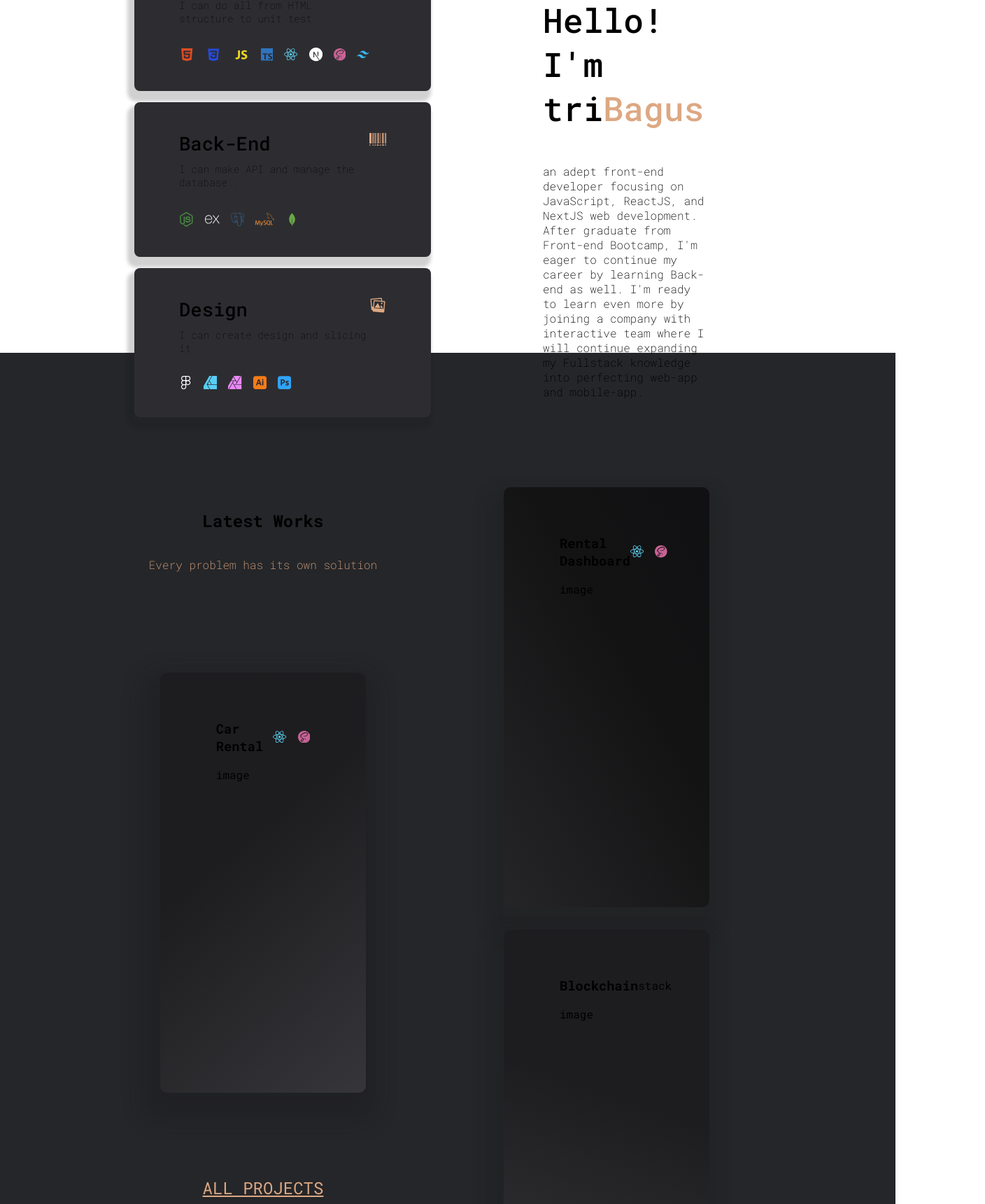
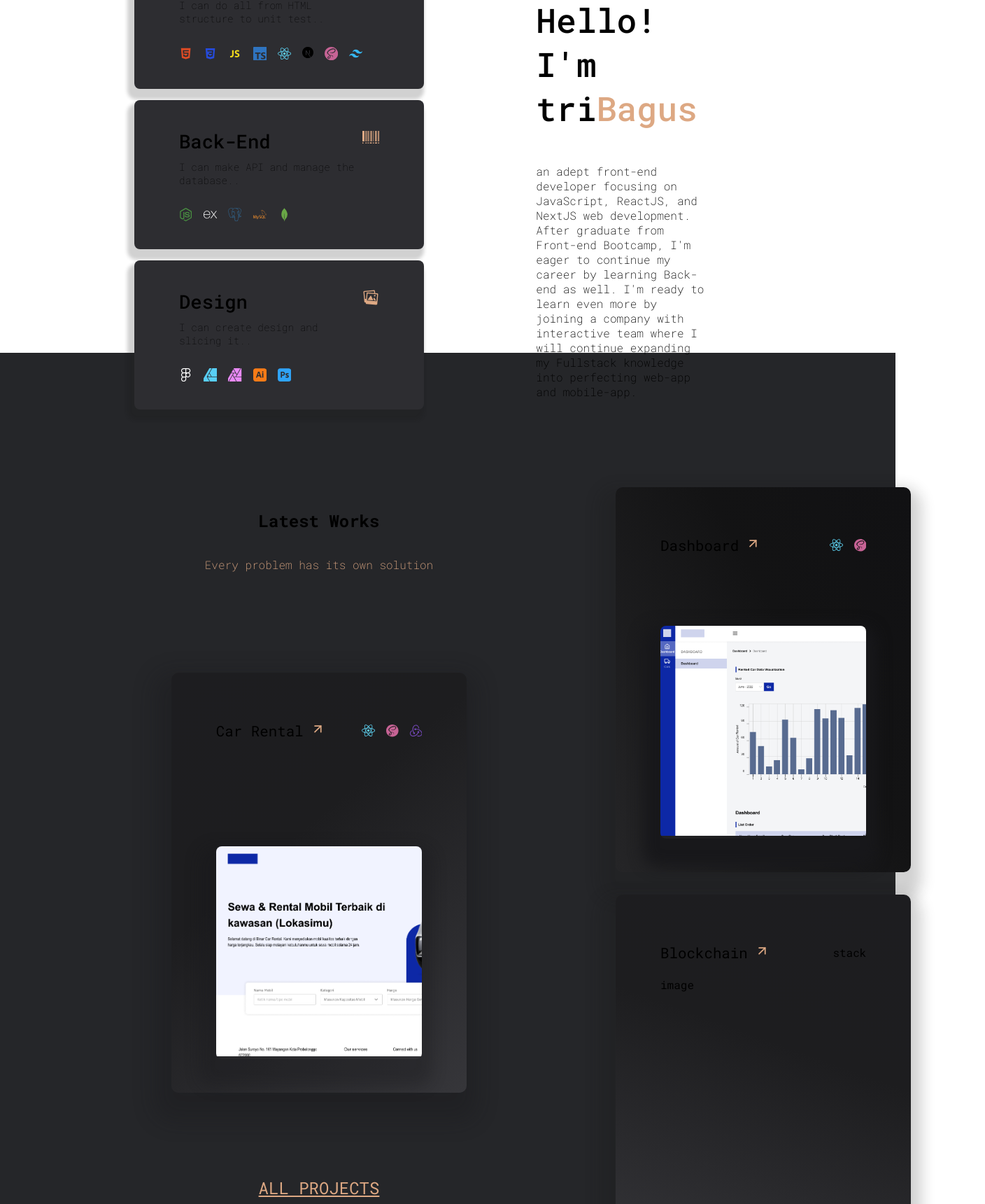
Before and after one commit to tribagusu/tribagus-website, a Next.js app: page / in a window 1280 px wide. Shown: the part 1064-2784 px from the top of the page at 70% size, 1408 px wide, since content can reach past the window. Built offline with nearby package versions, Linux system fonts and the light colour scheme.

Commit message:
update card project

```diff
--- a/components/Works.tsx
+++ b/components/Works.tsx
@@ -1,6 +1,9 @@
 import Link from "next/link"
+import Image from "next/image"
 import { FaReact } from "react-icons/fa"
-import { SiSass } from "react-icons/si"
+import { SiSass, SiRedux } from "react-icons/si"
+import { FiArrowUpRight } from "react-icons/fi"
+
 import styles from "../styles/Works.module.scss"
 
 const Works = () => {
@@ -12,7 +15,54 @@ const Works = () => {
           <p>Every problem has its own solution</p>
           <div className={styles.card1}>
             <div className={styles.title}>
-              <h3>Car Rental</h3>
+              <Link
+                href="https://car-rental-customer-binar.vercel.app/"
+                target="_blank"
+                className={styles.carRental}
+              >
+                <h3>Car Rental</h3>
+                <span>
+                  <FiArrowUpRight />
+                </span>
+              </Link>
+              <div className={styles.stack}>
+                <div className={styles.react}>
+                  <FaReact />
+                </div>
+                <div className={styles.sass}>
+                  <SiSass />
+                </div>
+                <div className={styles.redux}>
+                  <SiRedux />
+                </div>
+              </div>
+            </div>
+            <div className={styles.image}>
+              <Image
+                src={"/rental.png"}
+                width={400}
+                height={300}
+                alt="rental"
+              />
+            </div>
+          </div>
+          <Link href="/#works" className={styles.projects}>
+            <h5>ALL PROJECTS</h5>
+          </Link>
+        </article>
+        <article className={styles.right}>
+          <div className={styles.card2}>
+            <div className={styles.title}>
+              <Link
+                href="https://car-rental-admin-binar.vercel.app/cars"
+                target="_blank"
+                className={styles.dashboard}
+              >
+                <h3>Dashboard</h3>
+                <span>
+                  <FiArrowUpRight />
+                </span>
+              </Link>
               <div className={styles.stack}>
                 <div className={styles.react}>
                   <FaReact />
@@ -22,34 +72,23 @@ const Works = () => {
                 </div>
               </div>
             </div>
-            <div className={styles.image}>image</div>
-          </div>
-          <Link href="/#works" className={styles.projects}>
-            <h5>ALL PROJECTS</h5>
-          </Link>
-          {/* <small>
-            *Some projects are not allowed to publish by NDA, contact me if you
-            want to see more.
-          </small> */}
-        </article>
-        <article className={styles.right}>
-          <div className={styles.card2}>
-            <div className={styles.title}>
-              <h3>Rental Dashboard</h3>
-              <div className={styles.stack}>
-                <div className={styles.react}>
-                  <FaReact />
-                </div>
-                <div className={styles.sass}>
-                  <SiSass />
-                </div>
-              </div>
+            <div className={styles.image}>
+              <Image
+                src={"/dashboard.png"}
+                width={400}
+                height={300}
+                alt="dashboard"
+              />
             </div>
-            <div className={styles.image}>image</div>
           </div>
           <div className={styles.card3}>
             <div className={styles.title}>
-              <h3>Blockchain</h3>
+              <Link href="/" target="_blank" className={styles.blockchain}>
+                <h3>Blockchain</h3>
+                <span>
+                  <FiArrowUpRight />
+                </span>
+              </Link>
               <div className={styles.stack}>stack</div>
             </div>
             <div className={styles.image}>image</div>
--- a/styles/About.module.scss
+++ b/styles/About.module.scss
@@ -1,3 +1,5 @@
+@import "mixin";
+
 .about {
   height: 90vh;
   padding-top: 10rem;
@@ -38,112 +40,58 @@
             align-items: center;
             gap: 1rem;
             .html {
-              display: flex;
-              align-items: center;
-              font-size: 1.4rem;
-              color: #dd4b25;
+              @include stack(#dd4b25);
             }
             .css {
-              display: flex;
-              align-items: center;
-              font-size: 1.4rem;
-              color: #254bdd;
+              @include stack(#254bdd);
             }
             .js {
-              display: flex;
-              align-items: center;
-              font-size: 1.5rem;
-              color: #efd81d;
+              @include stack(#efd81d);
             }
             .ts {
-              display: flex;
-              align-items: center;
-              font-size: 1.1rem;
-              color: #2f74c0;
+              @include stack(#2f74c0);
             }
             .react {
-              display: flex;
-              align-items: center;
-              font-size: 1.2rem;
-              color: #5ed3f3;
+              @include stack(#5ed3f3);
             }
-            .next {
-              display: flex;
-              align-items: center;
-              font-size: 1.2rem;
-              color: #fff;
+            .next .figma {
+              @include stack(#fff);
             }
             .sass {
-              display: flex;
-              align-items: center;
-              font-size: 1.1rem;
-              color: #c76395;
+              @include stack(#c76395);
             }
             .tailwind {
-              display: flex;
-              align-items: center;
-              font-size: 1.1rem;
-              color: #36b7f0;
+              @include stack(#36b7f0);
             }
             .node {
-              display: flex;
-              align-items: center;
-              font-size: 1.3rem;
-              color: #4a9242;
+              @include stack(#4a9242);
             }
             .express {
-              display: flex;
-              align-items: center;
-              font-size: 1.3rem;
-              color: #fff;
+              @include stack(#fff);
             }
             .postgre {
-              display: flex;
-              align-items: center;
-              font-size: 1.2rem;
-              color: #31648c;
+              @include stack(#31648c);
             }
             .mysql {
-              display: flex;
-              align-items: center;
-              font-size: 1.7rem;
-              color: #df852d;
+              @include stack(#df852d);
             }
             .mongo {
-              display: flex;
-              align-items: center;
-              font-size: 1.2rem;
-              color: #69a746;
+              @include stack(#69a746);
             }
             .figma {
-              display: flex;
-              align-items: center;
-              font-size: 1.2rem;
-              color: #fff;
+              @include stack(#fff);
             }
             .ad {
-              display: flex;
-              align-items: center;
-              font-size: 1.2rem;
-              color: #58cef6;
+              @include stack(#58cef6);
             }
             .af {
-              display: flex;
-              align-items: center;
-              font-size: 1.2rem;
-              color: #e989f7;
+              @include stack(#e989f7);
             }
             .ai {
-              display: flex;
-              align-items: center;
-              font-size: 1.2rem;
-              color: #f77b17;
+              @include stack(#f77b17);
             }
             .psd {
-              display: flex;
-              align-items: center;
-              font-size: 1.2rem;
-              color: #2fa3f7;
+              @include stack(#2fa3f7);
             }
           }
         }
@@ -169,13 +117,6 @@
           color: #dda883;
         }
       }
-      // h2 {
-      //   margin-top: 7rem;
-      //   font-size: 1.1rem;
-      //   font-weight: 100;
-      //   font-style: italic;
-      //   color: #dda883;
-      // }
     }
   }
 }
--- a/styles/Typewriter.module.scss
+++ b/styles/Typewriter.module.scss
@@ -16,6 +16,6 @@
     margin: auto;
     font-size: 1.3rem;
     color: black;
-    font-weight: 400;
+    font-weight: 200;
   }
 }
--- a/styles/Works.module.scss
+++ b/styles/Works.module.scss
@@ -25,6 +25,12 @@
         font-size: 1.1rem;
         color: #c76395;
       }
+      .redux {
+        display: flex;
+        align-items: center;
+        font-size: 1.1rem;
+        color: #7749bd;
+      }
     }
     .left {
       display: flex;
@@ -39,6 +45,9 @@
         color: #dda883;
       }
       .card1 {
+        display: flex;
+        flex-direction: column;
+        justify-content: space-between;
         background: rgb(19, 19, 22);
         background: linear-gradient(
           140deg,
@@ -50,13 +59,40 @@
         border-radius: 10px;
         width: 80%;
         height: 600px;
-        padding: 3rem 5rem;
+        padding: 3rem 4rem;
         margin: 2rem 0;
-
         .title {
           display: flex;
           justify-content: space-between;
           align-items: center;
+          .carRental {
+            display: flex;
+            align-items: center;
+            gap: 10px;
+            h3 {
+              font-weight: 400;
+              font-size: 1.3rem;
+            }
+            span {
+              color: #dda883;
+              font-size: 1.3rem;
+            }
+          }
+          .carRental:hover {
+            gap: 13px;
+            h3 {
+              opacity: 0.8;
+            }
+            span {
+              font-weight: 500;
+              font-size: 1.4rem;
+            }
+          }
+        }
+        .image {
+          overflow: hidden;
+          border-radius: 8px;
+          box-shadow: -5px 20px 20px 20px rgba($color: #18181b, $alpha: 0.3);
         }
       }
       .projects {
@@ -78,6 +114,9 @@
     }
     .right {
       .card2 {
+        display: flex;
+        flex-direction: column;
+        justify-content: space-between;
         background: rgb(19, 19, 22);
         background: linear-gradient(
           240deg,
@@ -88,13 +127,41 @@
         box-shadow: -5px 20px 20px 20px rgba($color: #18181b, $alpha: 0.2);
         border-radius: 10px;
         width: 80%;
-        height: 600px;
-        padding: 3rem 5rem;
+        height: 550px;
+        padding: 3rem 4rem;
         margin: 2rem 0;
         .title {
           display: flex;
           justify-content: space-between;
           align-items: center;
+          .dashboard {
+            display: flex;
+            align-items: center;
+            gap: 10px;
+            h3 {
+              font-weight: 400;
+              font-size: 1.3rem;
+            }
+            span {
+              color: #dda883;
+              font-size: 1.3rem;
+            }
+          }
+          .dashboard:hover {
+            gap: 13px;
+            h3 {
+              opacity: 0.8;
+            }
+            span {
+              font-weight: 500;
+              font-size: 1.4rem;
+            }
+          }
+        }
+        .image {
+          overflow: hidden;
+          border-radius: 8px;
+          box-shadow: -5px 20px 20px 20px rgba($color: #18181b, $alpha: 1);
         }
       }
       .card3 {
@@ -108,13 +175,36 @@
         box-shadow: -5px 20px 20px 20px rgba($color: #18181b, $alpha: 0.2);
         border-radius: 10px;
         width: 80%;
-        height: 600px;
-        padding: 3rem 5rem;
+        height: 550px;
+        padding: 3rem 4rem;
         margin: 2rem 0;
         .title {
           display: flex;
           justify-content: space-between;
           align-items: center;
+          .blockchain {
+            display: flex;
+            align-items: center;
+            gap: 10px;
+            h3 {
+              font-weight: 400;
+              font-size: 1.3rem;
+            }
+            span {
+              color: #dda883;
+              font-size: 1.3rem;
+            }
+          }
+          .blockchain:hover {
+            gap: 13px;
+            h3 {
+              opacity: 0.8;
+            }
+            span {
+              font-weight: 500;
+              font-size: 1.4rem;
+            }
+          }
         }
       }
     }
--- /dev/null
+++ b/styles/_mixin.scss
@@ -0,0 +1,6 @@
+@mixin stack($color: #fff) {
+  display: flex;
+  align-items: center;
+  font-size: 1.2rem;
+  color: $color;
+}
```
Also changed, not shown: public/dashboard.png (added), public/rental.png (added).
